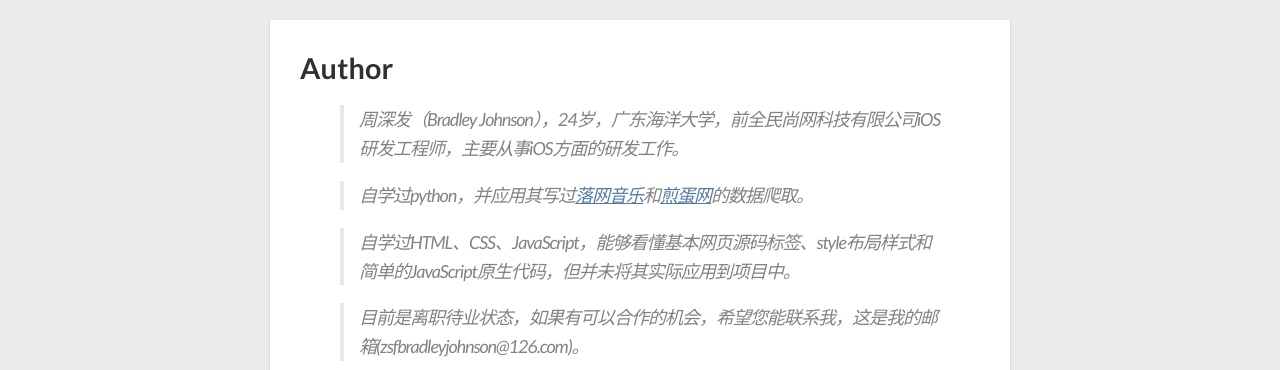
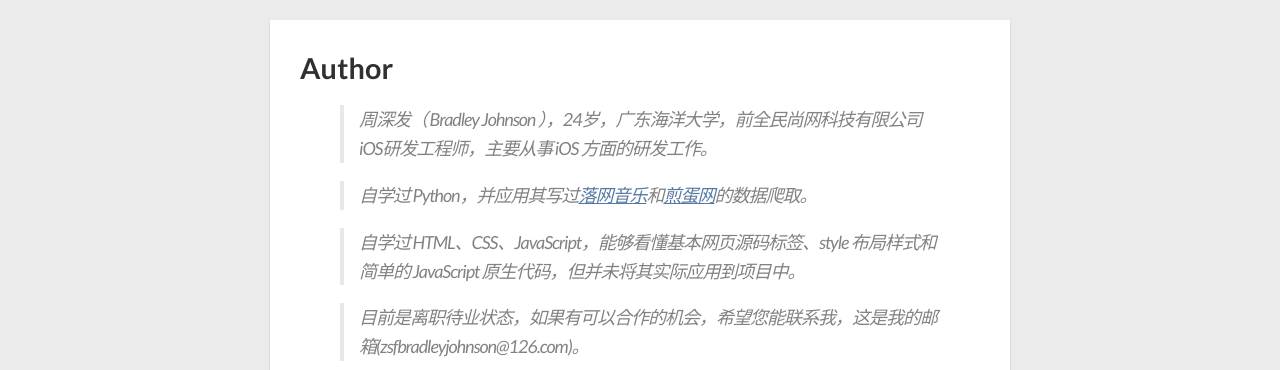
Before and after one commit to zsfbradleyjohnson/zsfbradleyjohnson.github.io, a Jekyll site: the page built from author.md, in a window 1280 px wide. Shown: the part 134-504 px from the top of the page. Built offline with Jekyll 4.4.1, drawn with Linux system fonts in a browser that asks for light colours; nearby versions of some CDN libraries.

Commit message:
change user info

```diff
--- a/author.md
+++ b/author.md
@@ -5,11 +5,11 @@ permalink: /author/
 slug: author
 ---
 
->周深发（Bradley Johnson），24岁，广东海洋大学，前全民尚网科技有限公司iOS研发工程师，主要从事iOS方面的研发工作。
+>周深发（ Bradley Johnson ），24岁，广东海洋大学，前全民尚网科技有限公司 iOS研发工程师，主要从事 iOS 方面的研发工作。
 
->自学过python，并应用其写过[落网音乐](http://www.luoo.net/)和[煎蛋网](http://jandan.net/)的数据爬取。
+>自学过 Python，并应用其写过[落网音乐](http://www.luoo.net/)和[煎蛋网](http://jandan.net/)的数据爬取。
 
->自学过HTML、CSS、JavaScript，能够看懂基本网页源码标签、style布局样式和简单的JavaScript原生代码，但并未将其实际应用到项目中。
+>自学过 HTML、CSS、JavaScript，能够看懂基本网页源码标签、style 布局样式和简单的 JavaScript 原生代码，但并未将其实际应用到项目中。
 
 >目前是离职待业状态，如果有可以合作的机会，希望您能联系我，这是我的邮箱(zsfbradleyjohnson@126.com)。
 
```
